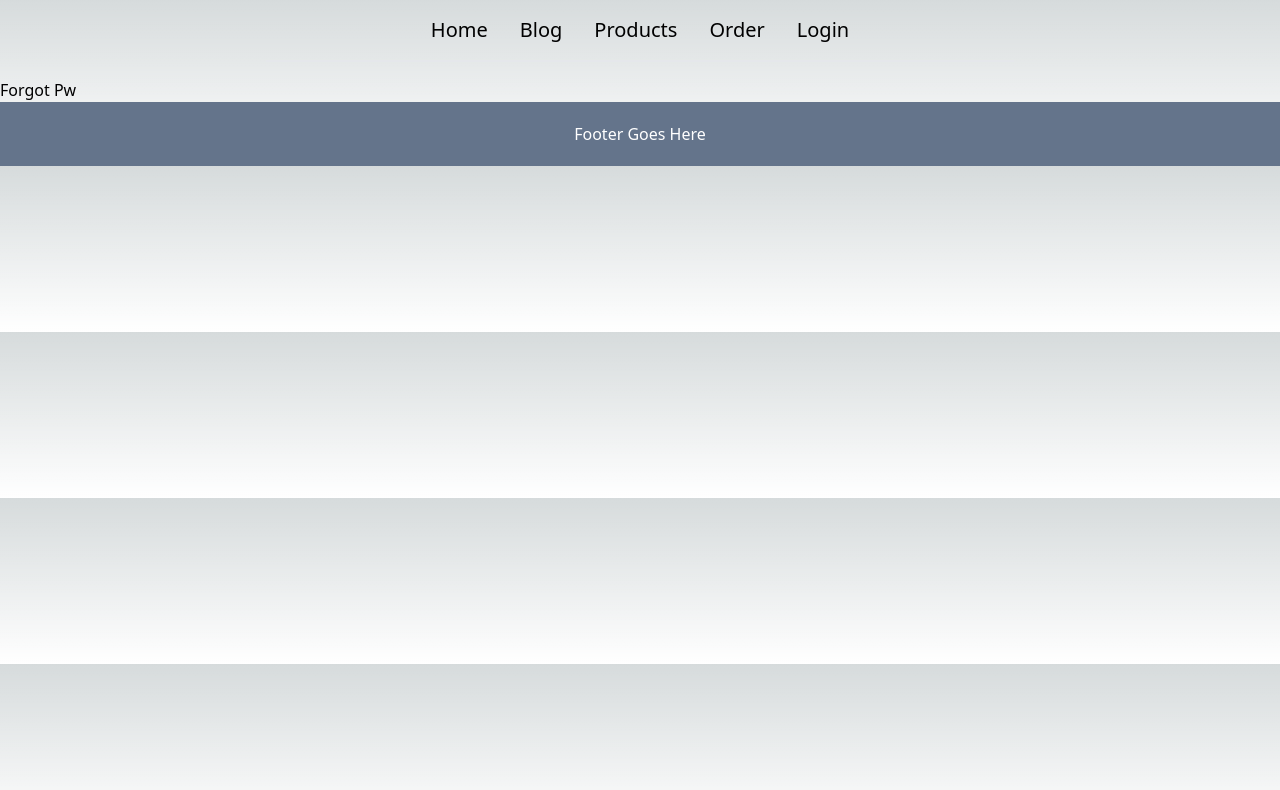
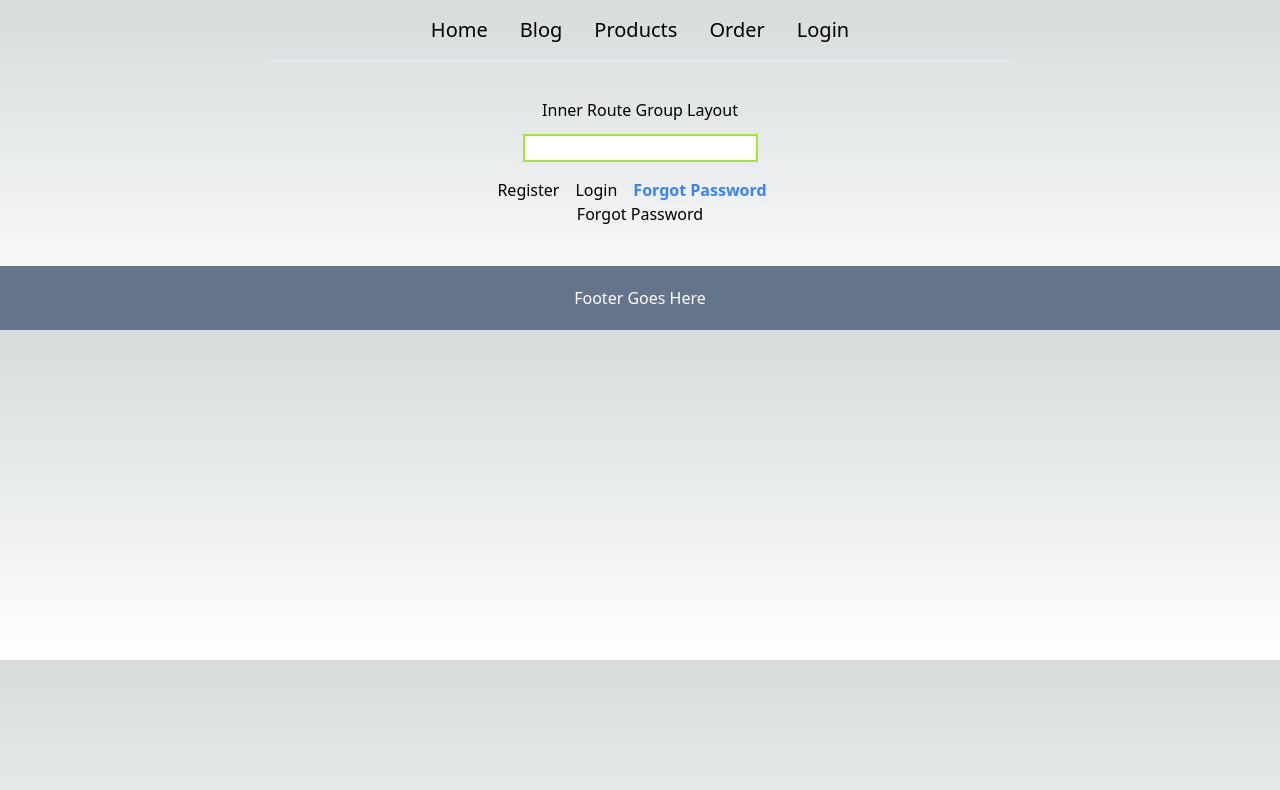
Before and after one commit to erinkahn/NEXTJS_and_WP, a Next.js app: page /forgot-pw in a window 1280 px wide. Shown: the top 790 px of the page. Built offline with nearby package versions, Linux system fonts and the light colour scheme.

Commit message:
template.tsx files are shared between route components like login, register, forgot-pw, and are remounted when the state changes unlike layout.tsx

```diff
--- a/app/(routeGroup)/forgot-pw/page.tsx
+++ b/app/(routeGroup)/(with-rg-layout)/forgot-pw/page.tsx
@@ -1,7 +1,7 @@
 import React from "react";
 
 const ForgotPw = () => {
-  return <div>Forgot Pw</div>;
+  return <div>Forgot Password</div>;
 };
 
 export default ForgotPw;
--- a/app/(routeGroup)/(with-rg-layout)/layout.tsx
+++ /dev/null
@@ -1,12 +0,0 @@
-export default function RouteGroupLayout({
-  children,
-}: Readonly<{
-  children: React.ReactNode;
-}>) {
-  return (
-    <div>
-      <span>Inner Route Group Layout</span>
-      {children}
-    </div>
-  );
-}
--- /dev/null
+++ b/app/(routeGroup)/(with-rg-layout)/template.tsx
@@ -0,0 +1,52 @@
+"use client";
+import { usePathname } from "next/navigation";
+import Link from "next/link";
+import { useState } from "react";
+
+// templates are similar to layouts bc they wrap each child layout or page
+// but when a user navigates bt routes that share a template, like login, forgot-pw or register, a new instance of the component is mounted and DOM el are recreated, state is NOT preserved
+// you just use template.tsx
+
+const routeGroupLinks = [
+  { name: "Register", href: "/register" },
+  { name: "Login", href: "/login" },
+  { name: "Forgot Password", href: "/forgot-pw" },
+];
+
+export default function RouteGroupLayout({
+  children,
+}: Readonly<{
+  children: React.ReactNode;
+}>) {
+  const pathname = usePathname();
+  const [input, setInput] = useState(""); // routes wont remount layout components so the input value will NOT change when you navigate to /login /register or /forgot-pw. but since this is a tempalte file, the value will change when you navigate to /login /register or /forgot-pw bc the state is not preserved anymore and the components shared using the template will be remounted
+
+  return (
+    <div className="text-center my-5 mb-10">
+      <span className="pb-3 block">Inner Route Group Layout</span>
+
+      <input
+        className="mb-4 border-lime-400 border-2"
+        value={input}
+        onChange={(e) => setInput(e.target.value)}
+      />
+      <br />
+
+      {routeGroupLinks.map((link) => {
+        const isActive = pathname.startsWith(link.href);
+
+        return (
+          <Link
+            className={isActive ? "text-blue-500 font-bold mr-4" : "mr-4"}
+            href={link.href}
+            key={link.name}
+          >
+            {link.name}
+          </Link>
+        );
+      })}
+
+      {children}
+    </div>
+  );
+}
```
